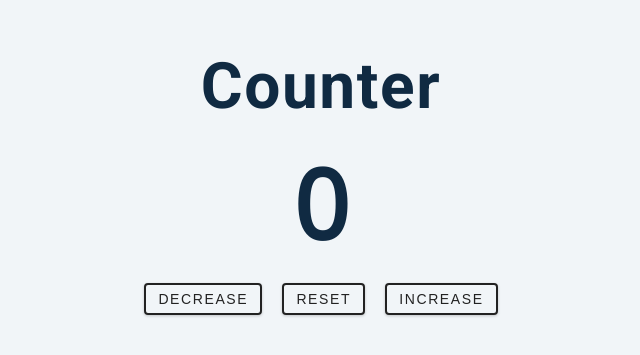
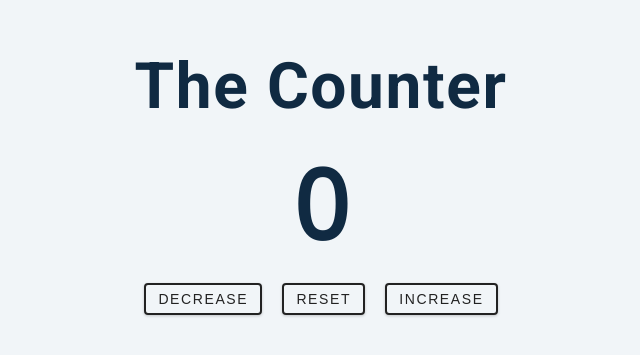
Before and after one commit to caingk28/counter-js, a plain HTML site: page index.html in a window 1280 px wide. Shown: the part 211-566 px from the top of the page, without its empty margins (319-959 px from the left). Drawn offline with nearby package versions, Linux system fonts and the light colour scheme.

Commit message:
sorting the pages issue

```diff
--- a/index.html
+++ b/index.html
@@ -12,7 +12,7 @@
     <main>
        <div class="container">
          <h1 >
-          Counter
+          The Counter
          </h1>
          <span id ="value">0</span>
          <div class ="button-cotainer">
```
